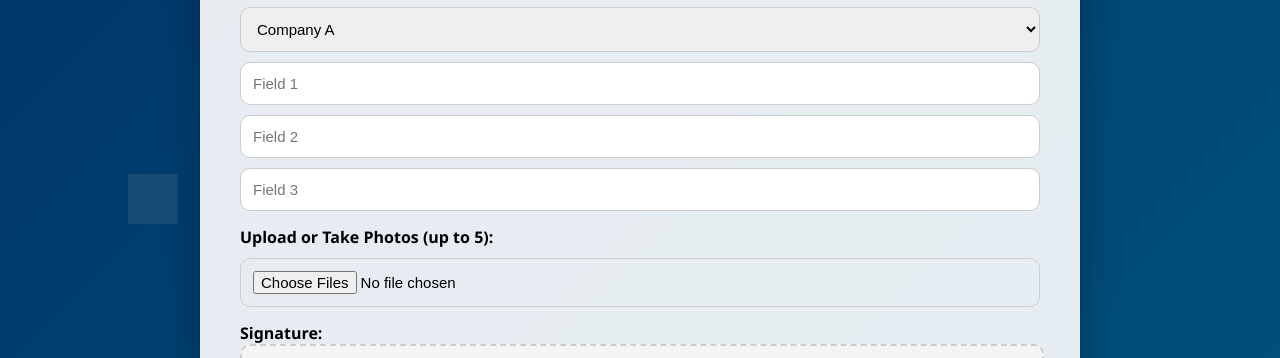
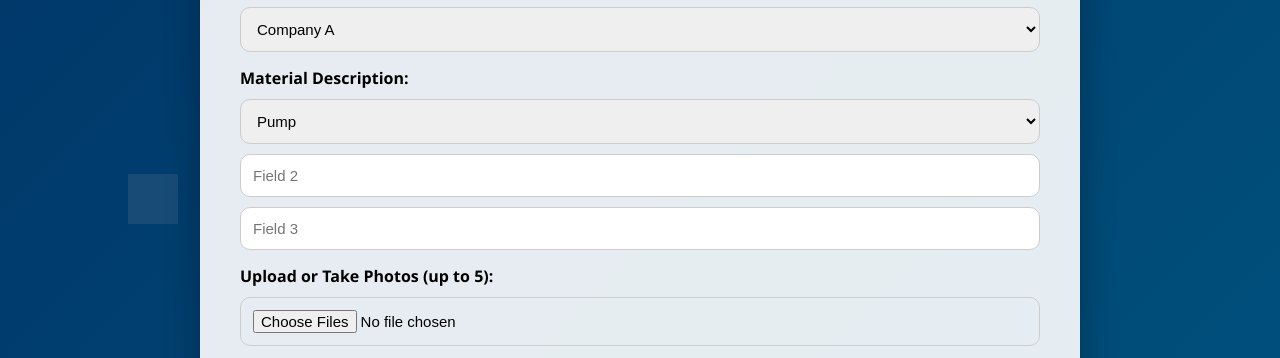
Before and after one commit to alkhooryengineering/ake_material_form, a website: page index.html in a window 1280 px wide. Shown: the part 386-744 px from the top of the page. Drawn offline with nearby package versions, Linux system fonts and the light colour scheme; grey boxes are pictures that could not be loaded.

Commit message:
Update index.html

```diff
--- a/index.html
+++ b/index.html
@@ -139,7 +139,20 @@
       </select>
       <input type="text" id="otherCompany" name="otherCompany" placeholder="Enter company name" style="display:none;" />
 
-      <input type="text" name="field1" placeholder="Field 1" />
+
+      <label for="company">Material Description:</label>
+      <select id="company" name="company">
+        <option value="Pump">Pump</option>
+        <option value="Motor">Motor</option>
+        <option value="Aerator">Aerator</option>
+        <option value="Booster Set">Booster Set</option>
+        <option value="Pipe/Threading">Pipe/Threading</option>
+        <option value="3in1 Heat Pump">3in1 Heat Pump</option>
+        <option value="Other">Other</option>
+      </select>
+      <input type="text" id="Other" name="Other" placeholder="Enter material name" style="display:none;" />
+
+
       <input type="text" name="field2" placeholder="Field 2" />
       <input type="text" name="field3" placeholder="Field 3" />
 
```
